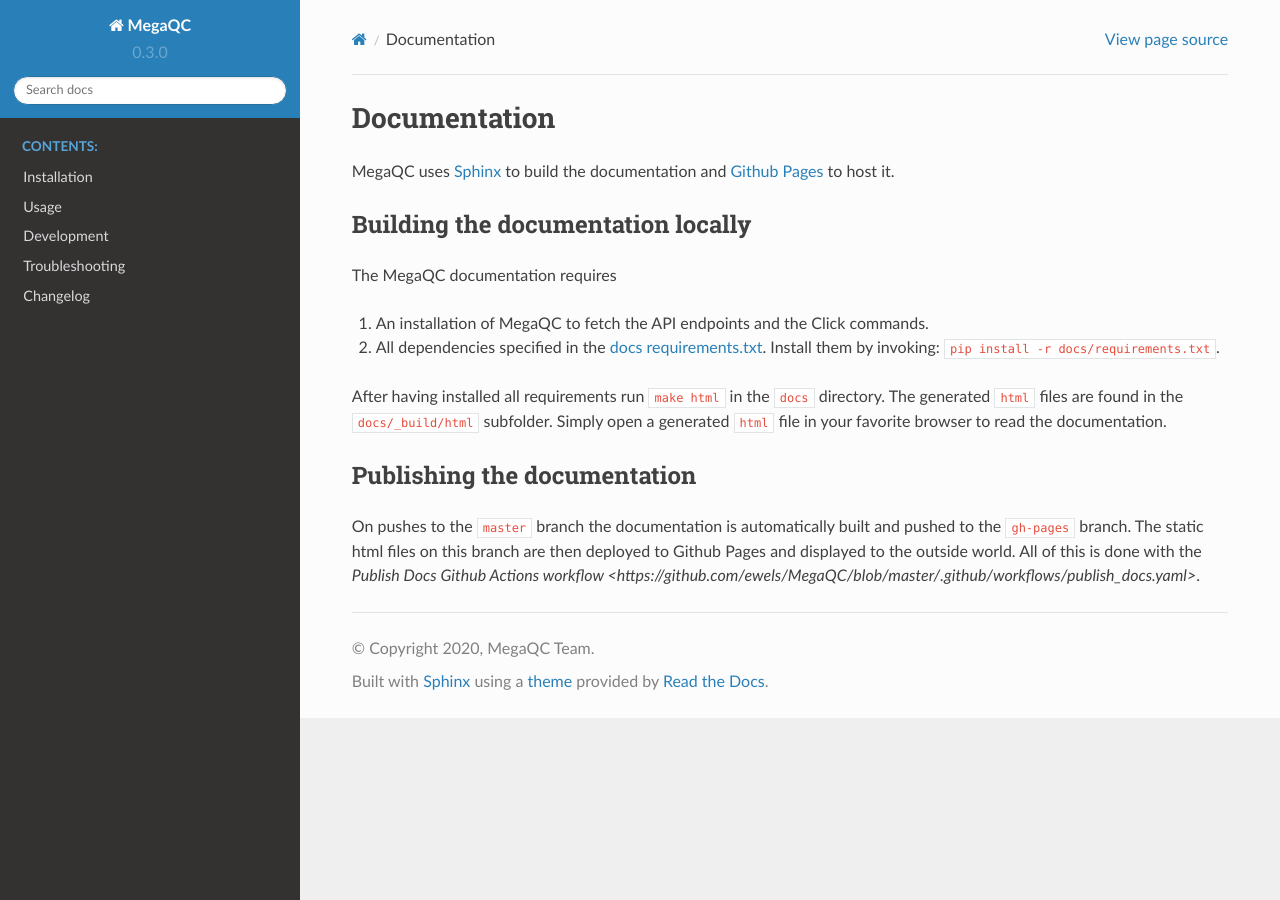
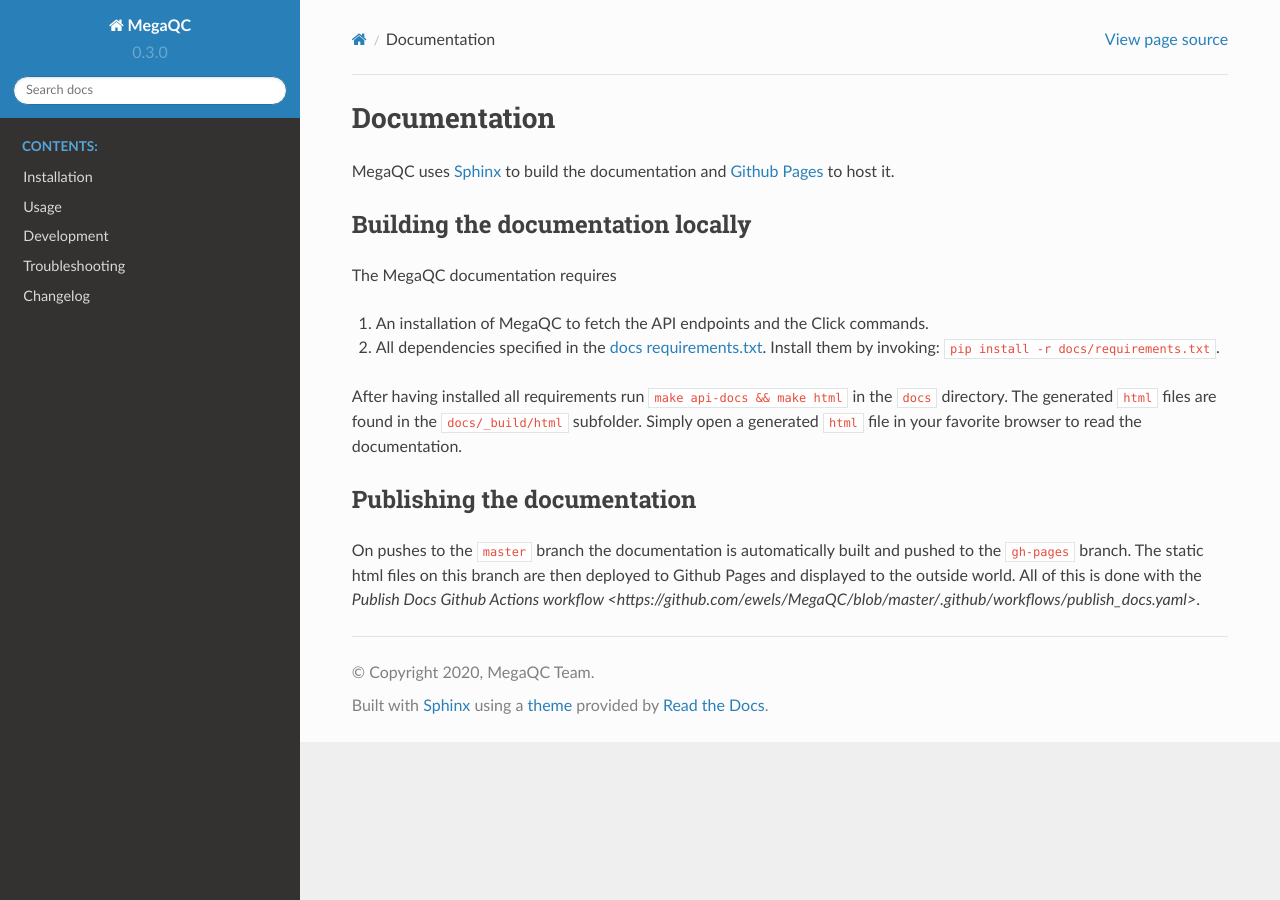
Before and after one commit to MultiQC/MegaQC, a Sphinx documentation site: the page built from docs/source/docs/dev/documentation.rst, in a window 1280 px wide. Built offline with Sphinx 7.4.7 and the Read the Docs theme 2.0.0, drawn with Linux system fonts in a browser that asks for light colours; pages that are not in the unit, such as notebooks, are missing from menus.

```diff
--- a/docs/source/docs/dev/documentation.rst
+++ b/docs/source/docs/dev/documentation.rst
@@ -13,7 +13,7 @@ The MegaQC documentation requires
 2. All dependencies specified in the `docs requirements.txt <https://github.com/ewels/MegaQC/blob/master/docs/requirements.txt>`_.
    Install them by invoking: ``pip install -r docs/requirements.txt``.
 
-After having installed all requirements run ``make html`` in the ``docs`` directory.
+After having installed all requirements run ``make api-docs && make html`` in the ``docs`` directory.
 The generated ``html`` files are found in the ``docs/_build/html`` subfolder.
 Simply open a generated ``html`` file in your favorite browser to read the documentation.
 
```
